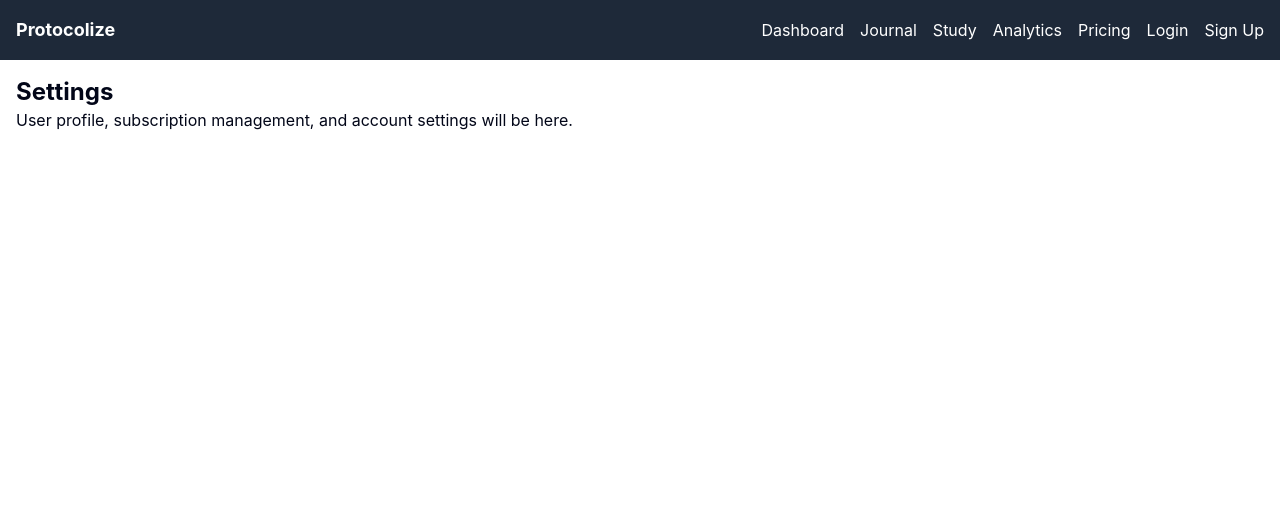
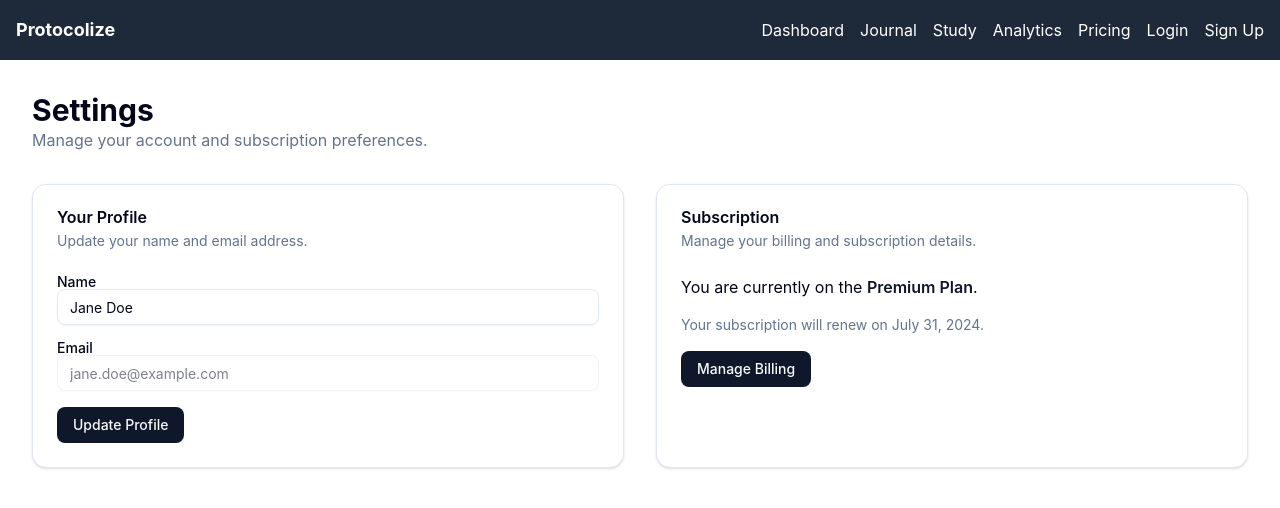
Before and after one commit to NikKowPHP/protocolize, a Next.js app: page /settings in a window 1280 px wide. Shown: the top 508 px of the page. Built offline with nearby package versions, Linux system fonts and the light colour scheme; no server answers.

Commit message:
feat: Task 6.4: Integrate User Components into Settings Page

```diff
--- a/src/app/settings/page.tsx
+++ b/src/app/settings/page.tsx
@@ -1,10 +1,19 @@
+import { UserProfileForm } from '@/components/user-settings-forms';
+import { SubscriptionManagement } from '@/components/user-settings-forms';
 import React from 'react';
 
 export default function SettingsPage() {
   return (
-    <div className="container mx-auto p-4">
-      <h1 className="text-2xl font-bold">Settings</h1>
-      <p>User profile, subscription management, and account settings will be here.</p>
+    <div className="container mx-auto p-4 md:p-8">
+      <div className="mb-8">
+        <h1 className="text-3xl font-bold">Settings</h1>
+        <p className="text-muted-foreground">Manage your account and subscription preferences.</p>
+      </div>
+
+      <div className="grid grid-cols-1 lg:grid-cols-2 gap-8">
+        <UserProfileForm />
+        <SubscriptionManagement />
+      </div>
     </div>
   );
 }
```
Also changed, not shown: 1 other file (tests, documents, lock files or other folders).
